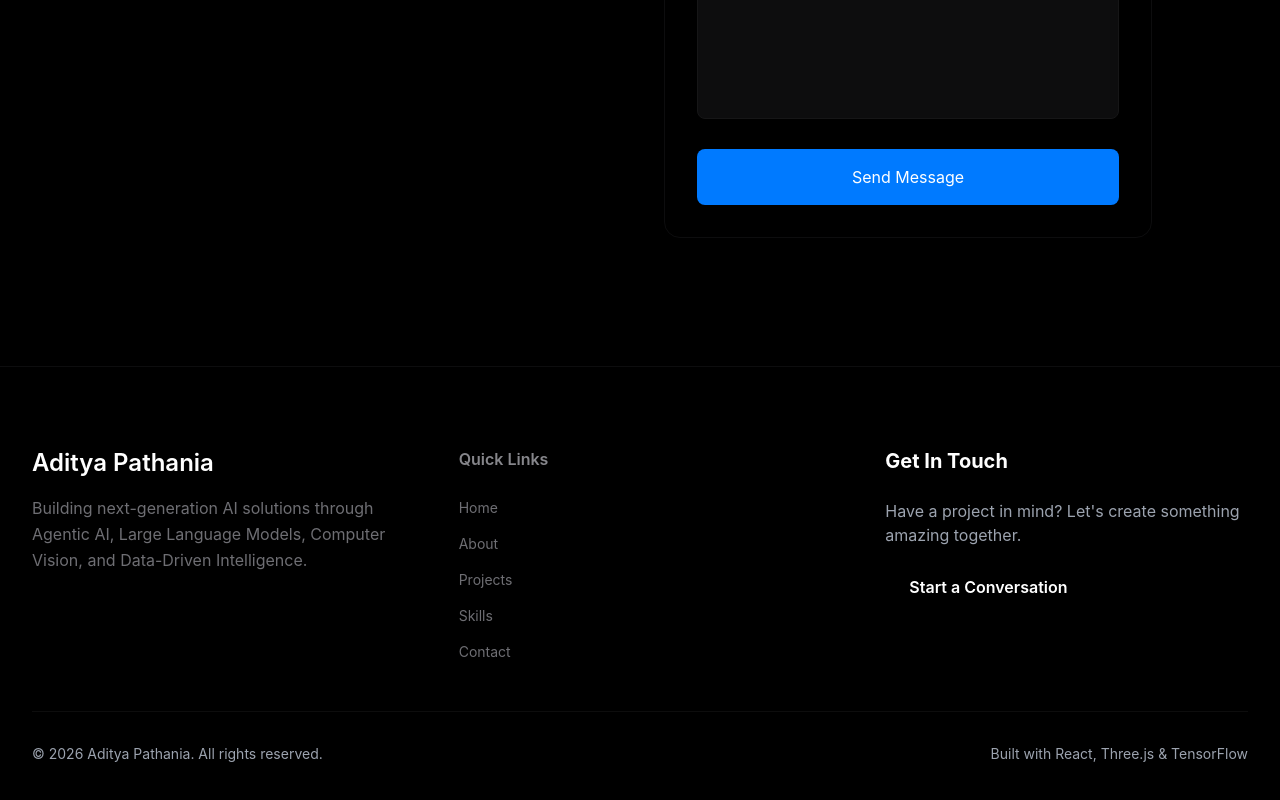
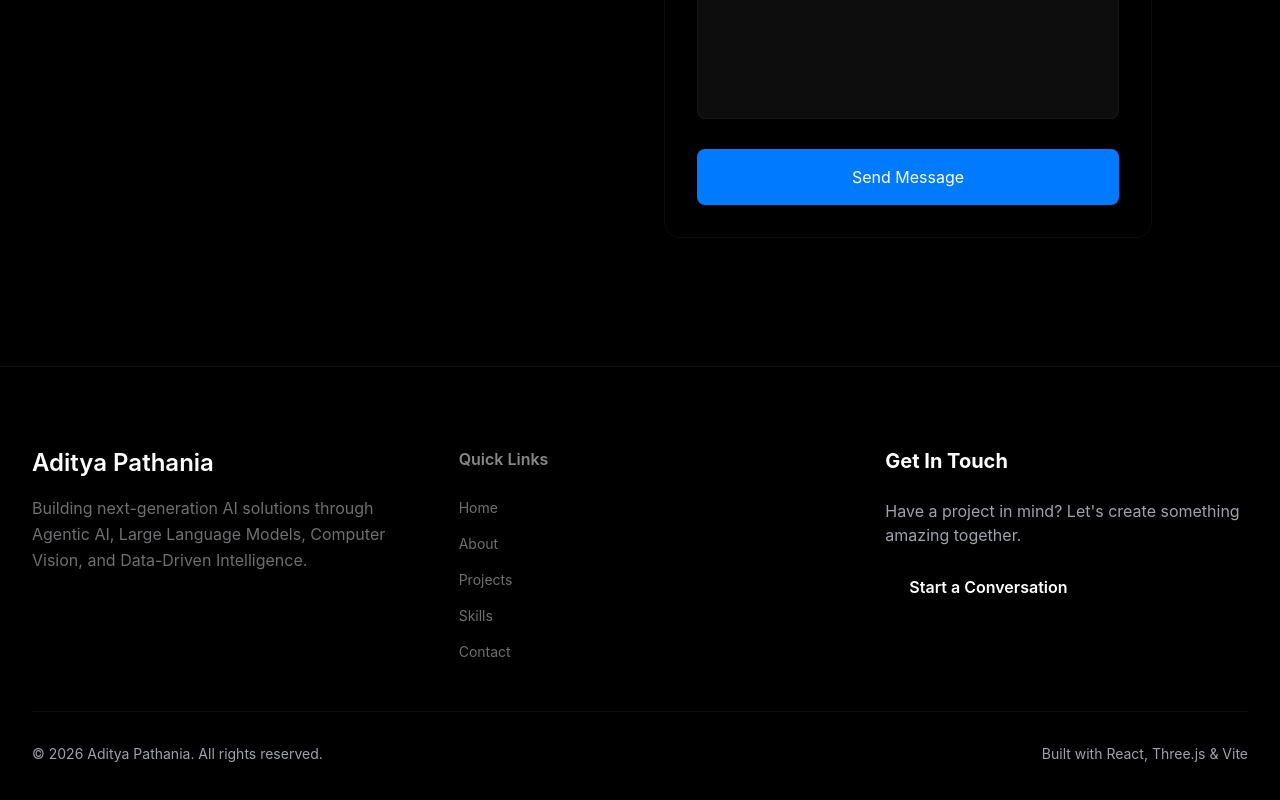
Before and after one commit to aditya3786/Portfolio, a React (Vite) app: page / in a window 1280 px wide. Shown: the part 6189-6989 px from the top of the page. Built offline with nearby package versions, Linux system fonts and the light colour scheme; no server answers.

Commit message:
Correct portfolio footer technology attribution

```diff
--- a/src/components/Footer.jsx
+++ b/src/components/Footer.jsx
@@ -107,7 +107,7 @@ export default function Footer() {
           </p>
 
           <p className="text-gray-400 text-sm">
-            Built with <span className="text-neon-cyan">React</span>, <span className="text-neon-purple">Three.js</span> & <span className="text-neon-blue">TensorFlow</span>
+            Built with <span className="text-neon-cyan">React</span>, <span className="text-neon-purple">Three.js</span> & <span className="text-neon-blue">Vite</span>
           </p>
         </motion.div>
       </div>
```
